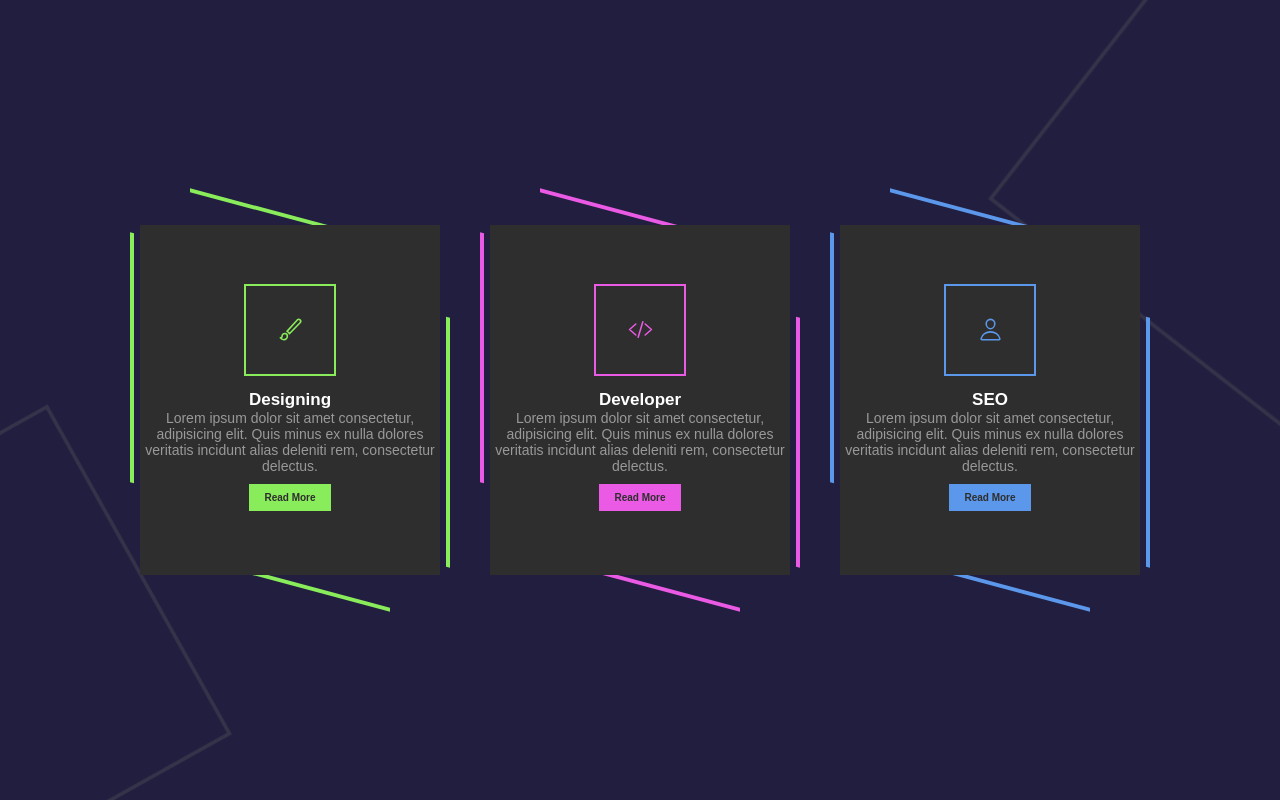
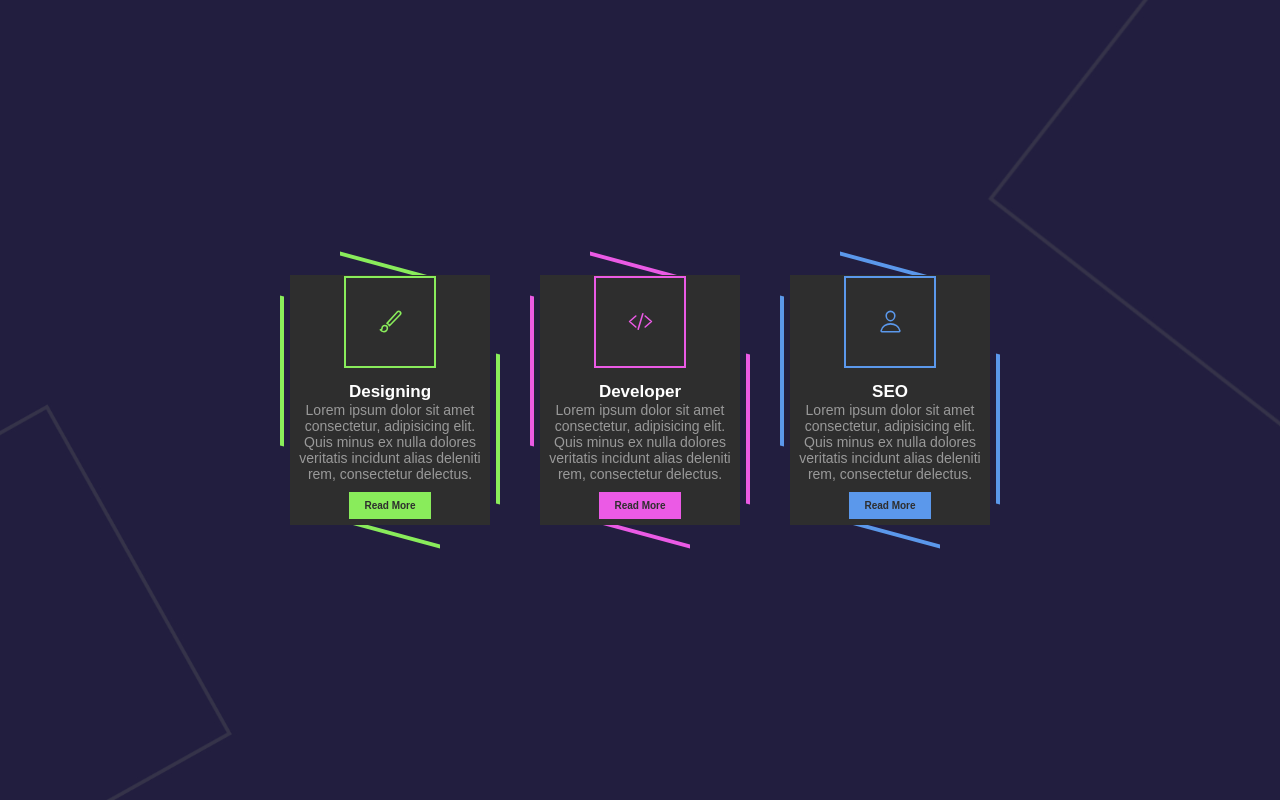
Before and after one commit to darckalias/darckalias.github.io, a plain HTML site: page index.html in a window 1280 px wide. Shown: the part 1600-2400 px from the top of the page. Drawn offline with nearby package versions, Linux system fonts and the light colour scheme.

Commit message:
modificacion width height box container2

```diff
--- a/style.css
+++ b/style.css
@@ -221,8 +221,8 @@ li{
 
 .container2 .box{
   background: #2e2e2e;
-  width: 300px;
-  height: 350px;
+  width: 200px;
+  height: 250px;
   display: flex;
   align-items: center;
   justify-content: center;
```
